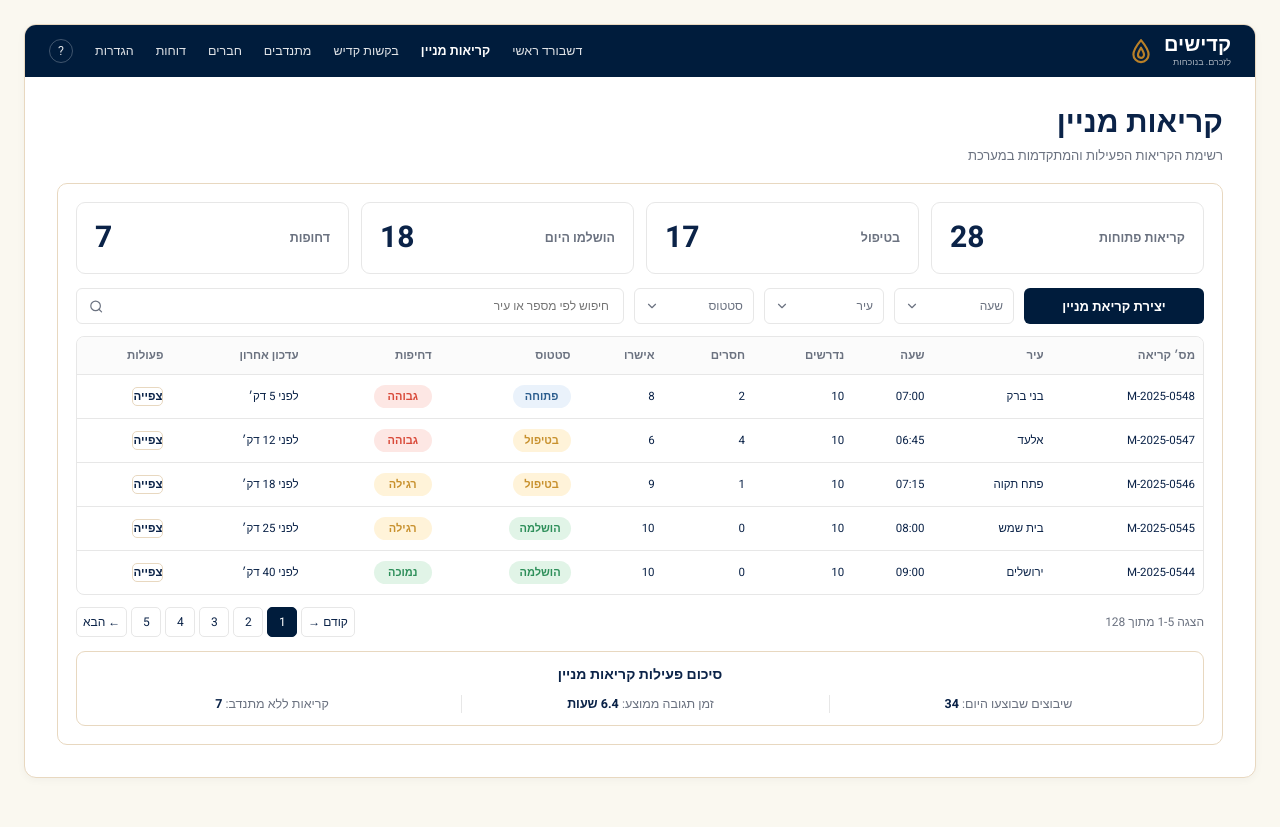
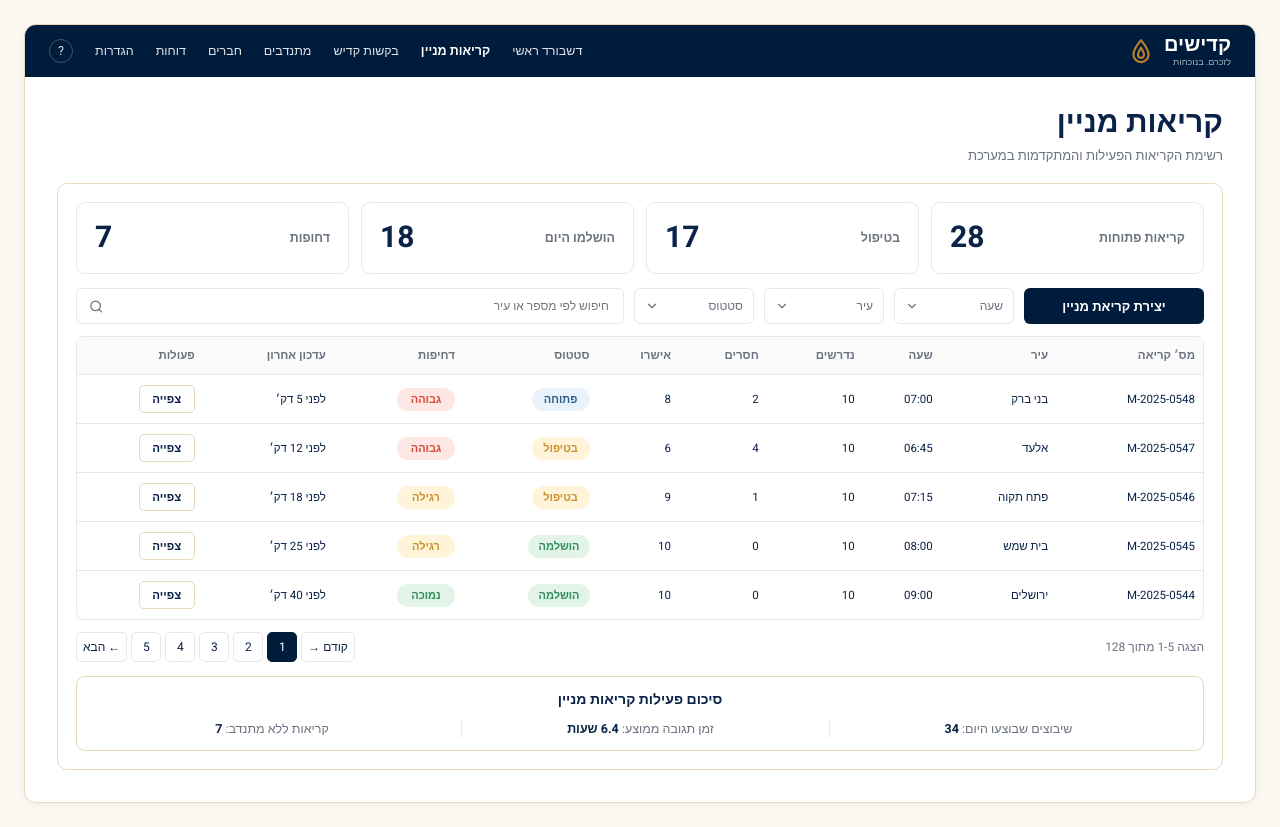
Before and after one commit to maloltzahi-byte/kaddishim-shell, a React (Vite) app: page /calls in a window 1280 px wide. Before the commit the page ends 802 px from the top, so only its background shows below. Built offline with nearby package versions, Linux system fonts and the light colour scheme.

Commit message:
Preserve table action styling for links

```diff
--- a/src/calls-patch.css
+++ b/src/calls-patch.css
@@ -9,7 +9,7 @@
 .data-table { font-size: 11.5px; }
 .data-table th { padding: 10px 8px; }
 .data-table td { padding: 10px 8px; }
-.table-action { height: 28px; min-width: 56px; border-radius: 5px; border: 1px solid var(--color-border-soft); background: #fff; color: var(--color-navy-text); font-size: 11.5px; font-weight: 700; cursor: pointer; }
+.table-action { height: 28px; min-width: 56px; border-radius: 5px; border: 1px solid var(--color-border-soft); background: #fff; color: var(--color-navy-text); font-size: 11.5px; font-weight: 700; cursor: pointer; display: inline-flex; align-items: center; justify-content: center; text-decoration: none; box-sizing: border-box; }
 .calls-activity-summary { margin-top: 14px; border: 1px solid var(--color-border-soft); border-radius: 9px; padding: 12px 16px; background: #fff; }
 .calls-activity-summary h2 { margin: 0 0 10px; text-align: center; font-size: 14px; font-weight: 800; }
 .calls-activity-summary div { display: grid; grid-template-columns: repeat(3, 1fr); gap: 10px; color: var(--color-muted); font-size: 12.5px; }
```
